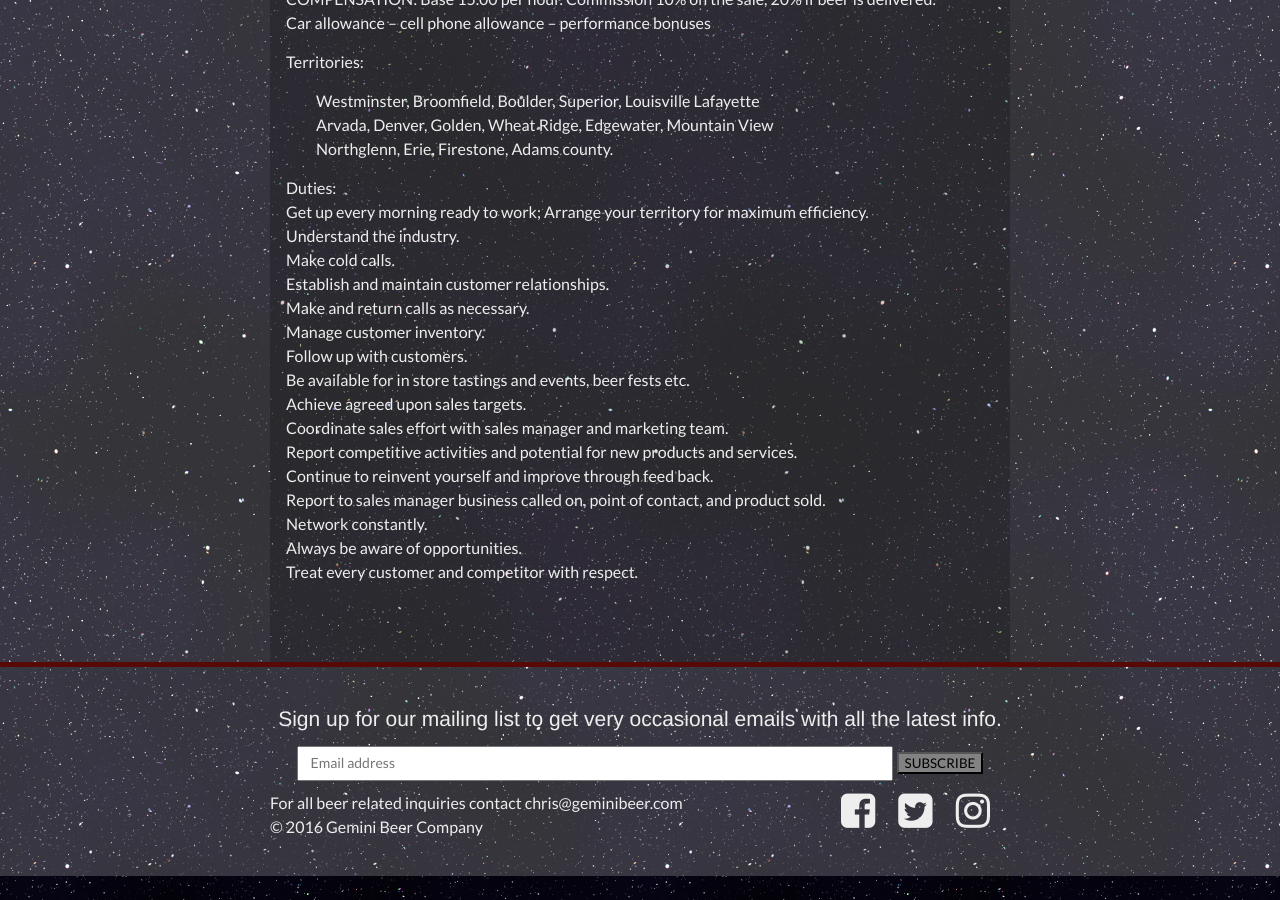
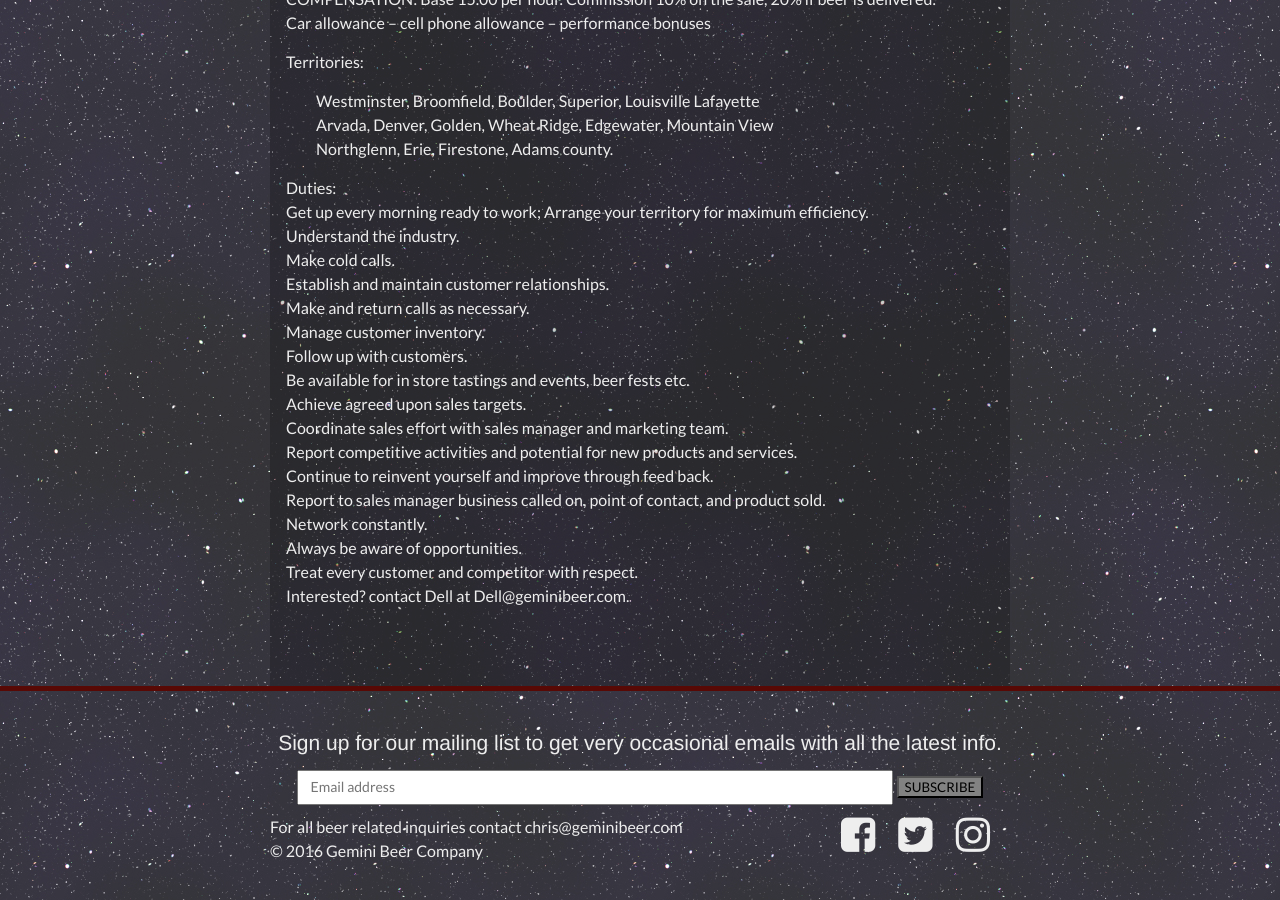
Before and after one commit to emddutton/static_playground, a Jekyll site: the page built from jobs.html, in a window 1280 px wide and 900 px high, scrolled down 606 px. Built offline with Jekyll 4.4.1, drawn with Linux system fonts in a browser that asks for light colours; nearby versions of some CDN libraries; comment, search, counter and statistics services are not loaded.

Commit message:
update aboutus

```diff
--- a/jobs.html
+++ b/jobs.html
@@ -40,3 +40,5 @@
 <li>Always be aware of opportunities. </li>
 <li> Treat every customer and competitor with respect. </li>
 </ul>
+
+<p> Interested? contact <a href="mailto:Dell@geminibeer.com?subject=sales position">Dell</a> at Dell@geminibeer.com.</p>
```
